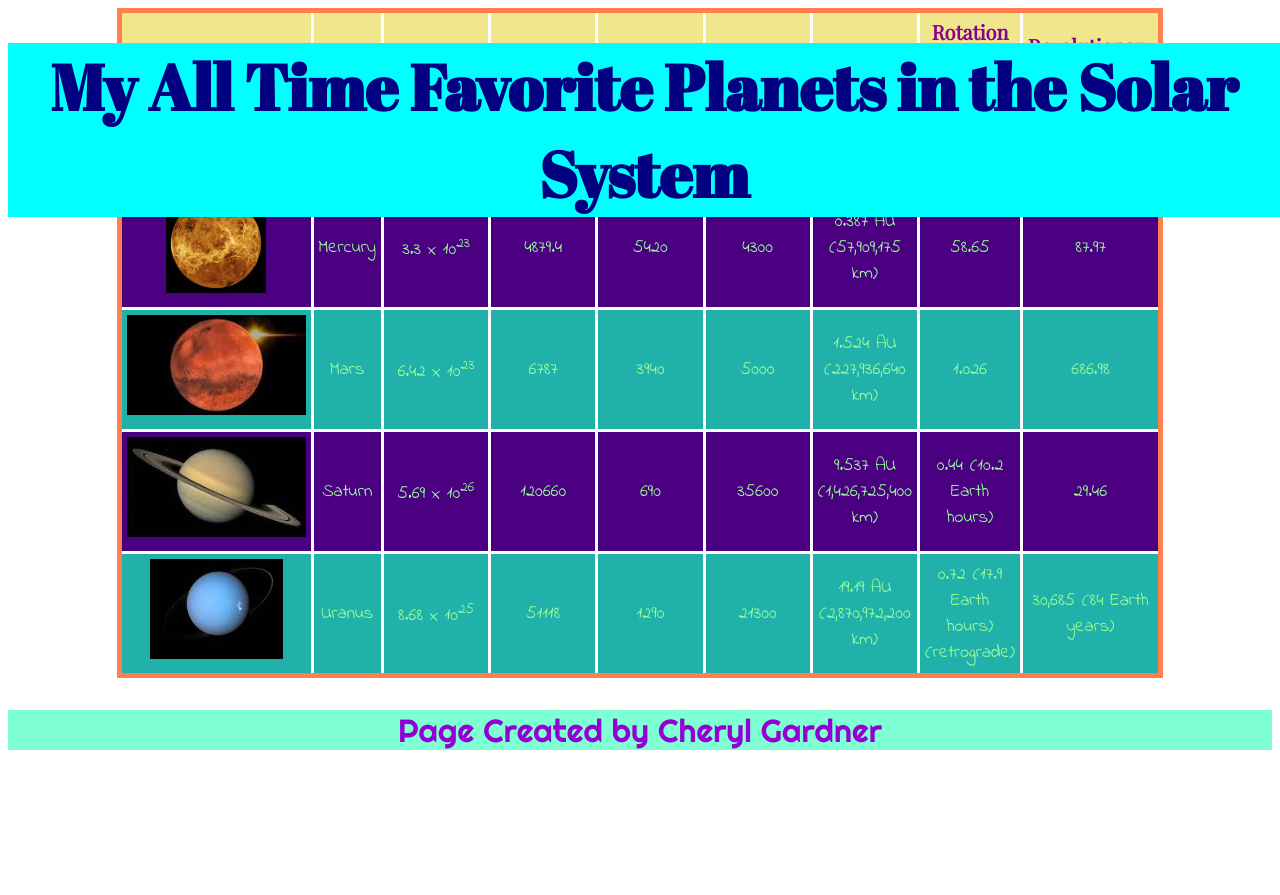
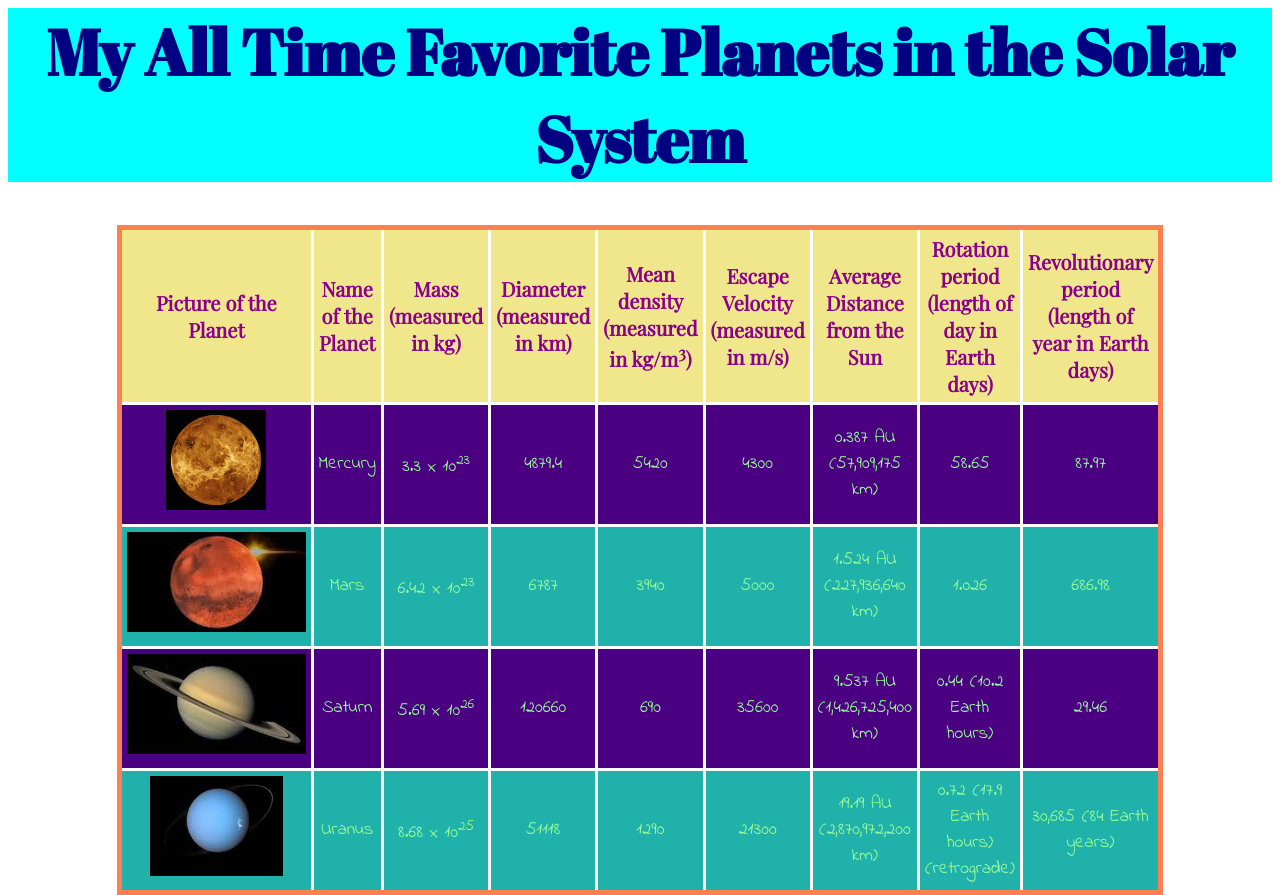
Before and after one commit to cgardner3/Lab-5, a plain HTML site: page index.html in a window 1280 px wide. Shown: the top 895 px of the page. Before the commit the page ends 800 px from the top, so only its background shows below. Drawn offline with nearby package versions, Linux system fonts and the light colour scheme.

Commit message:
Unfix the title to allow for the page to look nicer

```diff
--- a/style.css
+++ b/style.css
@@ -9,8 +9,7 @@
 	font-family: 'Abril Fatface', cursive;
 	font-size: 64px;
 	color: #000080;
-	top: 0;
-	position: fixed;
+	margin-top: 0;
 }
 
 #planetstable{
```
